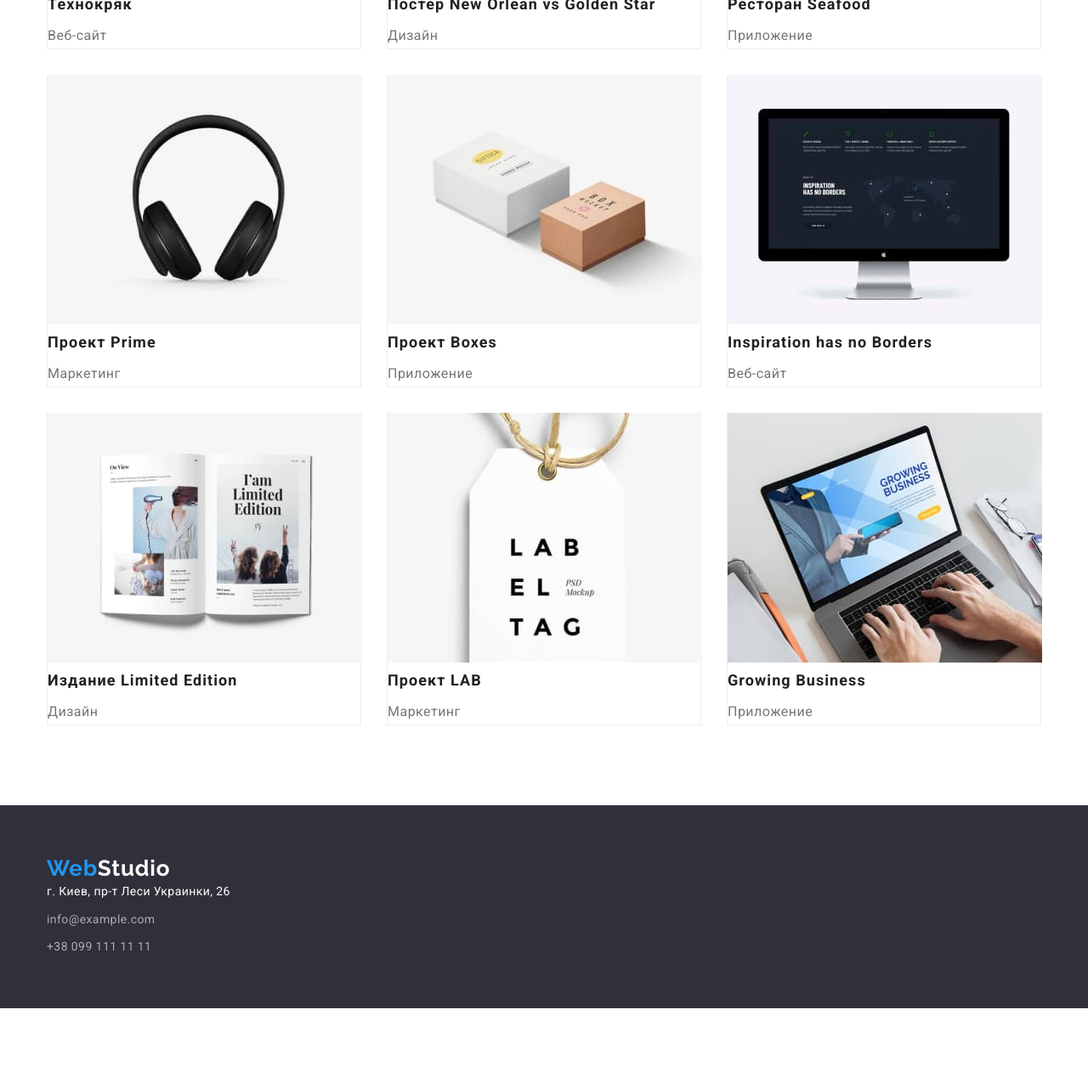
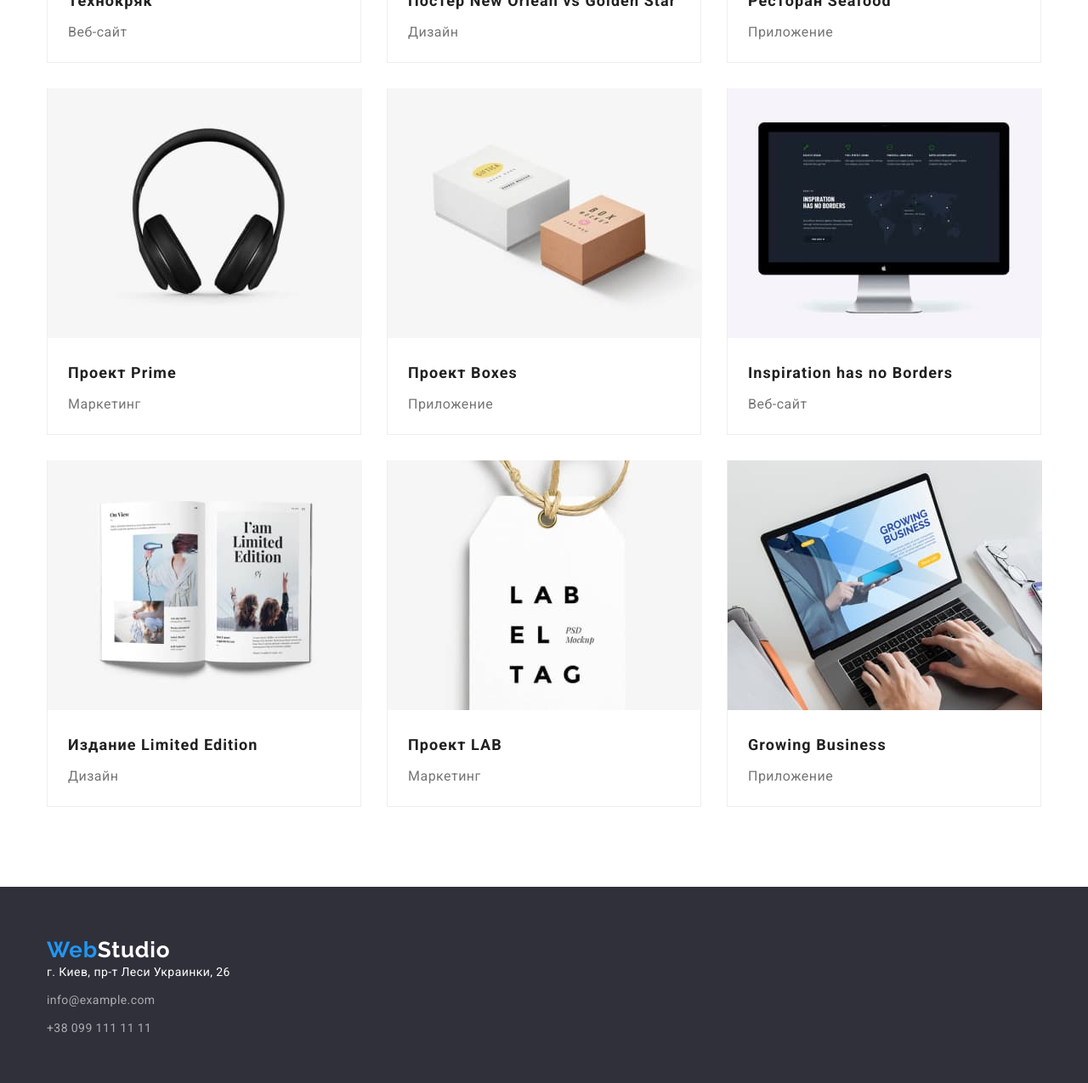
Before and after one commit to rmarkanych/goit-markup-hw-03, a plain HTML site: page portfolio.html in a window 1280 px wide. Shown: the part 597-1872 px from the top of the page at 85% size. Before the commit the page ends 1784 px from the top, so only its background shows below. Drawn offline with nearby package versions, Linux system fonts and the light colour scheme.

Commit message:
Update portfolio.html

```diff
--- a/portfolio.html
+++ b/portfolio.html
@@ -45,7 +45,7 @@
     <main>
       <section class="portfolio section">
         <div class="container portfolio-container">
-          <h1 class="portfolio-title">Навигация</h1>
+          <h1 class="portfolio-title visually-hidden">Навигация</h1>
           <div class="button-container">
             <ul class="portfolio-button-list">
               <li class="portfolio-button-item">
@@ -65,7 +65,6 @@
               </li>
             </ul>
           </div>
-
           <ul class="projects-list">
             <li class="projects-item">
               <img
@@ -74,8 +73,10 @@
                 alt="pc"
                 width="370"
               />
+              <div class="projects-text-wrapper">
                 <h2 class="projects-item-title">Технокряк</h2>
                 <p class="projects-item-description">Веб-сайт</p>
+              </div>
             </li>
             <li class="projects-item">
               <img
@@ -84,8 +85,10 @@
                 alt="poster with basketball players"
                 width="370"
               />
+              <div class="projects-text-wrapper">
                 <h2 class="projects-item-title">Постер New Orlean vs Golden Star</h2>
                 <p class="projects-item-description">Дизайн</p>
+              </div>
             </li>
             <li class="projects-item">
               <img
@@ -94,8 +97,10 @@
                 alt="restourant logo"
                 width="370"
               />
+              <div class="projects-text-wrapper">
                 <h2 class="projects-item-title">Ресторан Seafood</h2>
                 <p class="projects-item-description">Приложение</p>
+              </div>
             </li>
             <li class="projects-item">
               <img
@@ -104,8 +109,10 @@
                 alt="headphone"
                 width="370"
               />
+              <div class="projects-text-wrapper">
                 <h2 class="projects-item-title">Проект Prime</h2>
                 <p class="projects-item-description">Маркетинг</p>
+              </div>
             </li>
             <li class="projects-item">
               <img
@@ -114,8 +121,10 @@
                 alt="two boxes"
                 width="370"
               />
+              <div class="projects-text-wrapper">
                 <h2 class="projects-item-title">Проект Boxes</h2>
                 <p class="projects-item-description">Приложение</p>
+              </div>
             </li>
             <li class="projects-item">
               <img
@@ -124,8 +133,10 @@
                 alt="screen"
                 width="370"
               />
+              <div class="projects-text-wrapper">
                 <h2 class="projects-item-title">Inspiration has no Borders</h2>
                 <p class="projects-item-description">Веб-сайт</p>
+              </div>
             </li>
             <li class="projects-item">
               <img
@@ -134,8 +145,10 @@
                 alt="magazine"
                 width="370"
               />
+              <div class="projects-text-wrapper">
                 <h2 class="projects-item-title">Издание Limited Edition</h2>
                 <p class="projects-item-description">Дизайн</p>
+              </div>
             </li>
             <li class="projects-item">
               <img
@@ -144,8 +157,10 @@
                 alt="label"
                 width="370"
               />
+              <div class="projects-text-wrapper">
                 <h2 class="projects-item-title">Проект LAB</h2>
                 <p class="projects-item-description">Маркетинг</p>
+              </div>
             </li>
             <li class="projects-item">
               <img
@@ -154,8 +169,10 @@
                 alt="fingers slapping on keyboard"
                 width="370"
               />
+              <div class="projects-text-wrapper">
                 <h2 class="projects-item-title">Growing Business</h2>
                 <p class="projects-item-description">Приложение</p>
+              </div>
             </li>
           </ul>
         </div>
```
Lines whose indentation alone changed are shown as unchanged.
